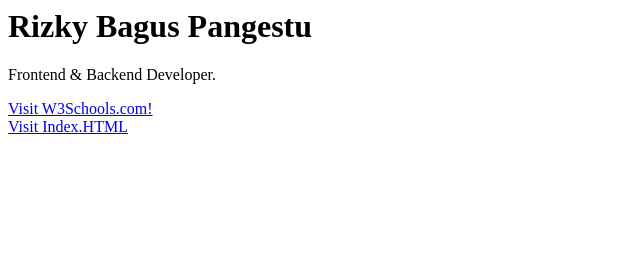
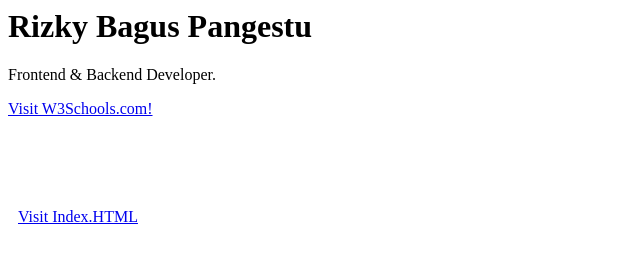
Before and after one commit to rizky-bagus/test-html, a plain HTML site: page icon.html in a window 1280 px wide. Shown: the whole page, without its empty margins (0-640 px from the left). Drawn offline with Linux system fonts and the light colour scheme.

Commit message:
space margin href direct link

```diff
--- a/icon.html
+++ b/icon.html
@@ -9,8 +9,9 @@
     <p>Frontend & Backend Developer.</p>
 
     <a href="https://www.w3schools.com/">Visit W3Schools.com!</a>
-    <br>
-    <a href="index_1.html">Visit Index.HTML</a>
+    <div style="margin-top: 90px;margin-left: 10px;">
+        <a href="index_1.html">Visit Index.HTML</a>
+    </div>
 
 </body>
 </html>
```
